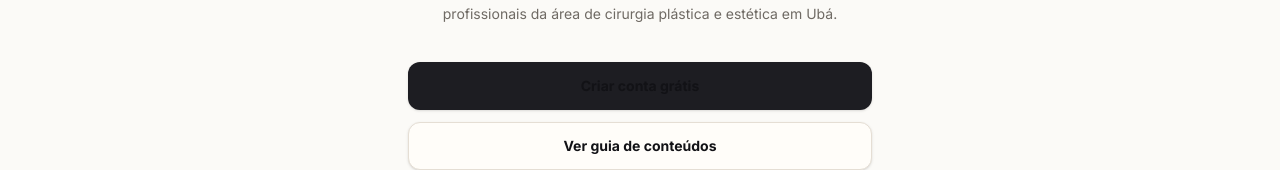
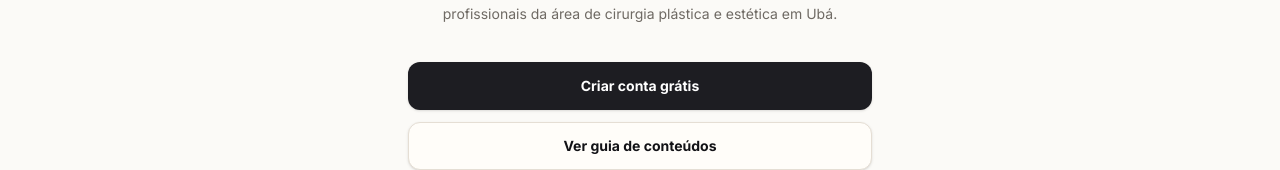
Before and after one commit to LeandroSatsuki/Uba-Cidade-Das-Plasticas, a Next.js app: page / in a window 1280 px wide. Shown: the part 324-494 px from the top of the page. Built offline with nearby package versions, Linux system fonts and the light colour scheme.

Commit message:
Force white homepage CTA text

```diff
--- a/src/app/page.tsx
+++ b/src/app/page.tsx
@@ -47,6 +47,7 @@ export default function HomePage() {
             <Link
               href="/login"
               className="flex h-12 w-full items-center justify-center rounded-xl bg-primary px-4 text-sm font-bold text-primary-foreground shadow-sm transition hover:opacity-90"
+              style={{ color: "#fff" }}
             >
               Criar conta grátis
             </Link>
```
